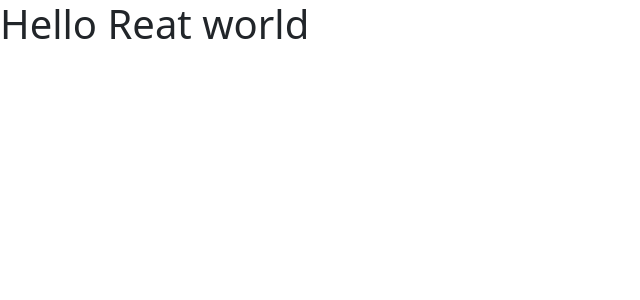
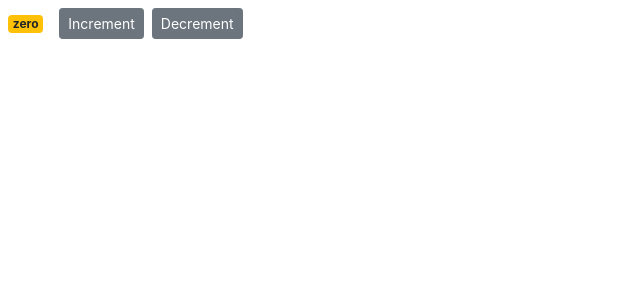
Before and after one commit to nawgala/rnd-react-counter-app, a React (Create React App) app: page / in a window 1280 px wide. Shown: the top 300 px of the page, without its empty margins (0-640 px from the left). Built offline with nearby package versions, Linux system fonts and the light colour scheme.

Commit message:
Add increment and decrement buttons

```diff
--- a/package.json
+++ b/package.json
@@ -6,6 +6,7 @@
     "@testing-library/jest-dom": "^5.16.5",
     "@testing-library/react": "^13.4.0",
     "@testing-library/user-event": "^13.5.0",
+    "bootstrap": "^4.6.2",
     "react": "^18.2.0",
     "react-dom": "^18.2.0",
     "react-scripts": "5.0.1",
--- a/src/components/counter.jsx
+++ b/src/components/counter.jsx
@@ -1,10 +1,56 @@
-import React, { Component } from 'react';
+import React, { Component } from "react";
 
 class Counter extends Component {
-    state = {  }
-    render() {
-        return <h1>Hello Reat world</h1>;
+  //binding this with a method
+  //   constructor() {
+  //     super();
+  //     this.handleIncrement = this.handleIncrement.bind(this);
+  //     console.log("Counter was created", this);
+  //   }
+  state = {
+    count: 0,
+  };
+
+  render() {
+    return (
+      <div>
+        <span className={this.getBadgeClasses()}>{this.formatCount()}</span>
+        <button
+          onClick={this.handleIncrement}
+          className="btn btn-secondary btn-sm m-2"
+        >
+          Increment
+        </button>
+        <button
+          onClick={this.handleDecrement}
+          className="btn btn-secondary btn-sm"
+        >
+          Decrement
+        </button>
+      </div>
+    );
+  }
+
+  handleIncrement = () => {
+    this.setState({ count: this.state.count + 1 });
+  };
+
+  handleDecrement = () => {
+    if (this.state.count > 0) {
+      this.setState({ count: this.state.count - 1 });
     }
+  };
+
+  getBadgeClasses() {
+    let classes = "badge m-2 badge-";
+
+    classes += this.state.count <= 0 ? "warning" : "primary";
+    return classes;
+  }
+
+  formatCount() {
+    let { count } = this.state;
+    return count === 0 ? "zero" : count;
+  }
 }
-
 export default Counter;
```
Also changed, not shown: src/index.js (+8 -9 lines), 1 other file (tests, documents, lock files or other folders).
